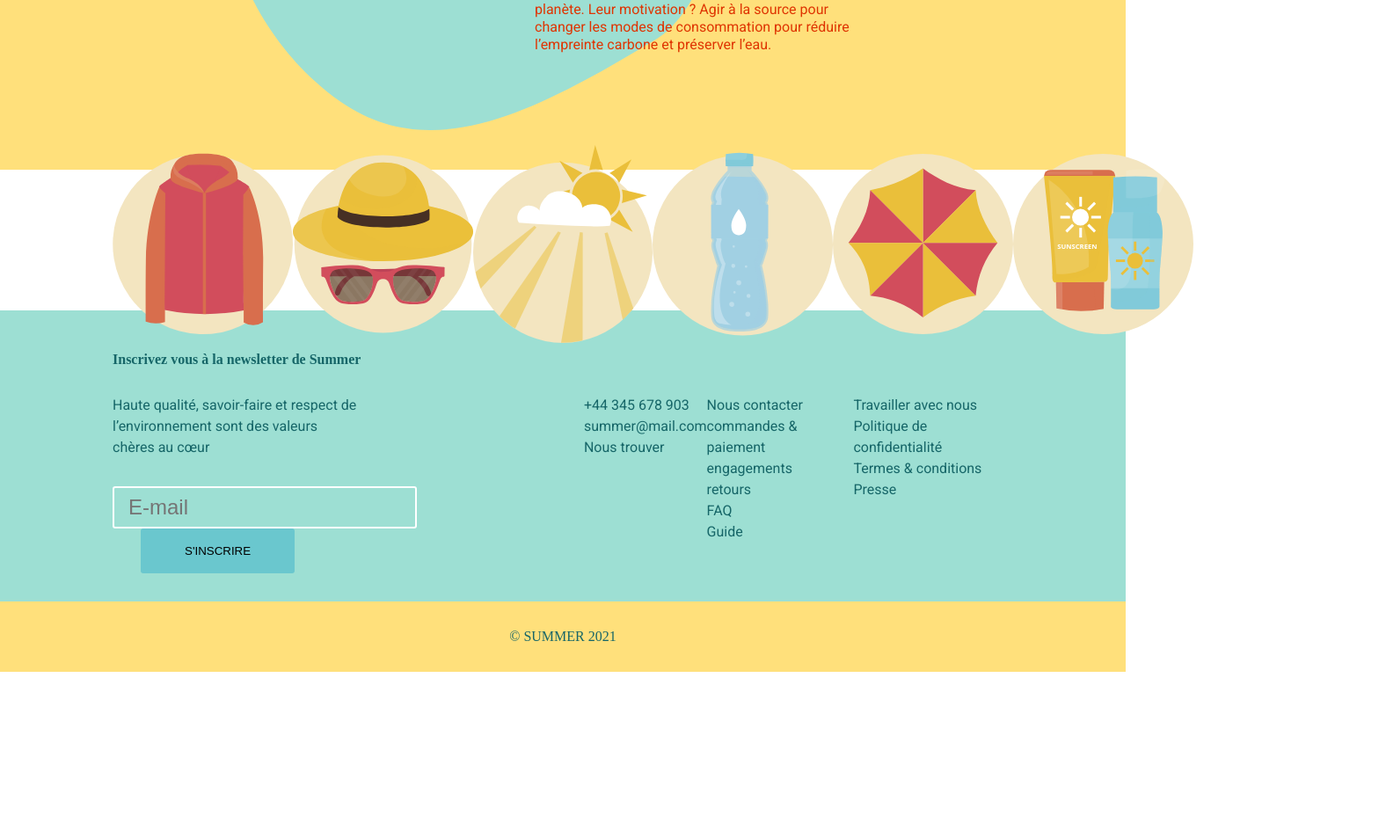
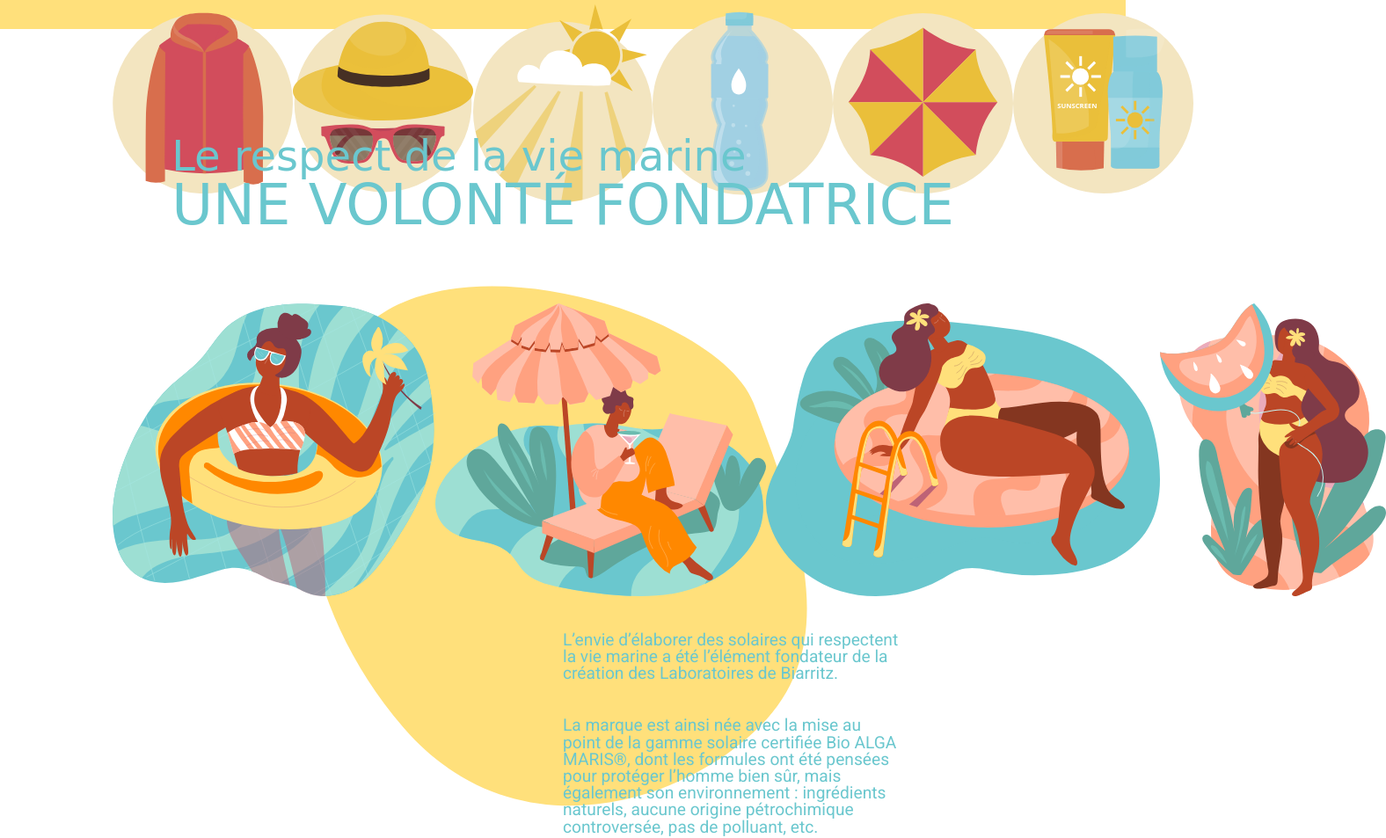
Before and after one commit to Burningnewm/summer, a plain HTML site: page index.html in a window 1280 px wide. Shown: the part 3466-4419 px from the top of the page at 88% size, 1576 px wide, since content can reach past the window. Before the commit the page ends 4230 px from the top, so only its background shows below. Drawn offline with Linux system fonts and the light colour scheme; a web font is replaced by a local one.

Commit message:
Added last section

```diff
--- a/assets/css/style.css
+++ b/assets/css/style.css
@@ -160,8 +160,8 @@ header nav a {
 }
 
 #protection article #image {
-    margin-bottom: 5vh;
     width: 50vw;
+    margin: 5vh 0;
 }
 #protection article div{
     background-color: #fff;
@@ -170,13 +170,13 @@ header nav a {
     border-radius: 5%;
     padding: 3rem;
     align-self: center;
-    margin-left: 4rem;
+    margin-left: 3vw;
     color: #166668;
     font-family: 'Roboto', sans-serif;
     font-size: 1.5rem;
     line-height: 2rem;
-    margin-bottom: 5vh;
     font-weight: 300;
+    margin: 5vh ;
 }
 #protection article img:last-of-type {
     width: 80vw;
@@ -215,8 +215,39 @@ header nav a {
 #environnement figure img{
     width: 16vw;
 }
+#respect {
+    height: 120vh;
+    background-color: white;
+    background-image: url(../img/decors-jaune.svg);
+    background-repeat: no-repeat;
+    background-position: 20vh 20vw;
+}
+#respect h3 {
+    font-family: 'Love Ya Like A Sister', cursive;
+    color: #6AC7CE;
+    font-size: 3rem;
+    align-self: center;
+    padding: 15vh 0 10vh 0;
+}
+#respect h3 span {
+    font-size: 4rem;
+    text-transform: uppercase;
+}
+#respect figure img{
+    align-self: flex-start;
+}
+#respect div p {
+    font-family: 'Roboto', sans-serif;
+    color: #6AC7CE;
+    font-size: 1.2rem;
+    width: 30vw;
+    margin-left: 40vw;
+}
+#respect div p:first-child {
+    margin-top: 5vh;
+    padding-bottom: 5vh;
+}
 #contact {
-    margin-top: 10rem;
     height: auto;
     background-color: #9DDFD3;
 }
@@ -273,13 +304,10 @@ header nav a {
 
 @media (max-width:1900px){
     #protection{
-        height: 120vh;
+        height: 110vh;
     }
 }
 @media (max-width:1670px) {
-    #protection{
-        height: 130vh;
-    }
     #environnement div h3 {
         font-size: 2rem;
     }
--- a/index.html
+++ b/index.html
@@ -96,7 +96,7 @@
             <img src="assets/img/indice-creme.svg" alt="">
         </figure>
     </section>
-    <!-- <section id="respect" class="dflex wrap column">
+    <section id="respect" class="dflex wrap column">
         <h3>Le respect de la vie marine <br><span> une volonté fondatrice</span></h3>
         <figure class="dflex">
             <img src="assets/img/femme-piscine.svg" alt="">
@@ -111,7 +111,7 @@
             </p>
         </div>
 
-    </section> -->
+    </section>
     <footer id="contact">
         <h5>Inscrivez vous à la newsletter de Summer</h5>
         <div class="dflex wrap">
```
